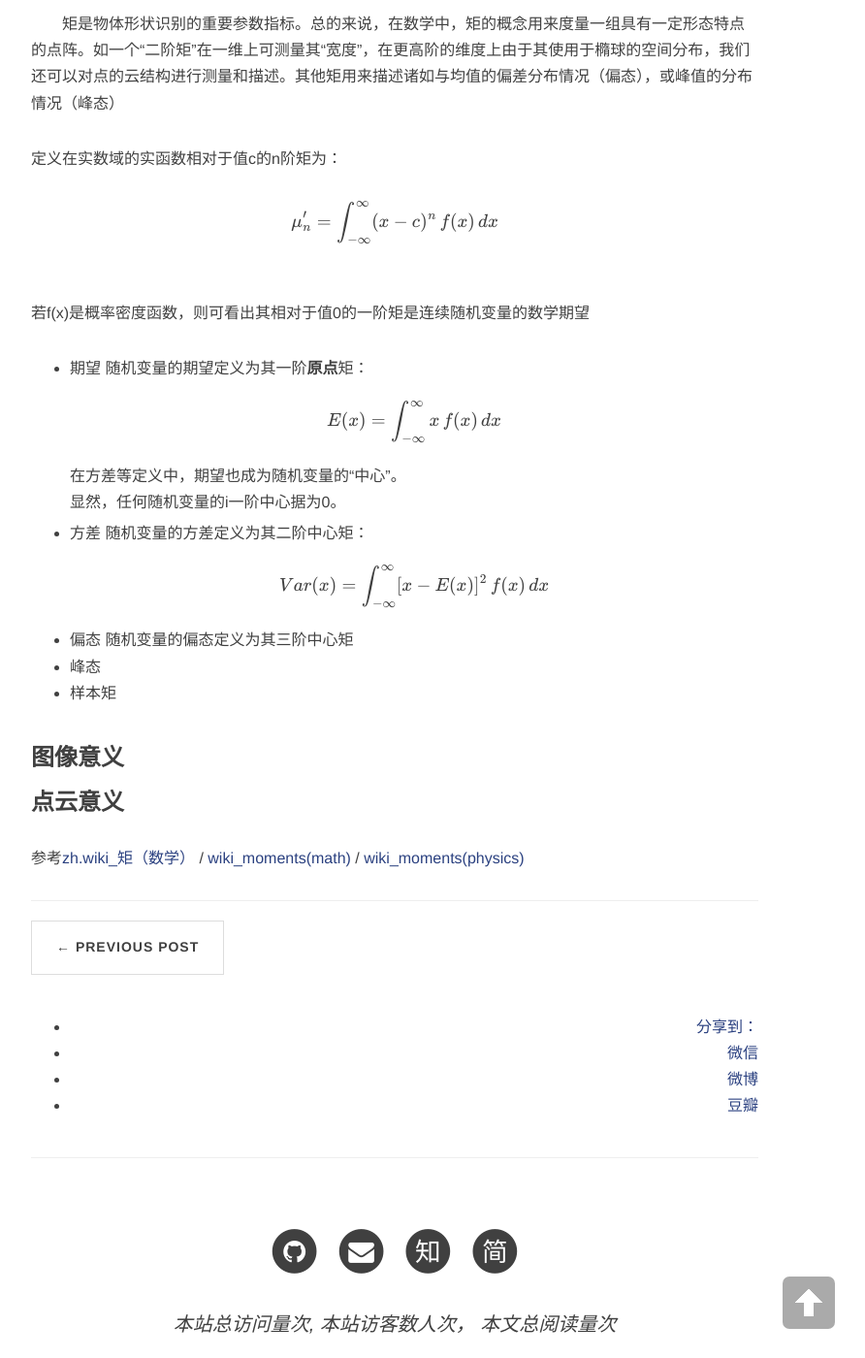
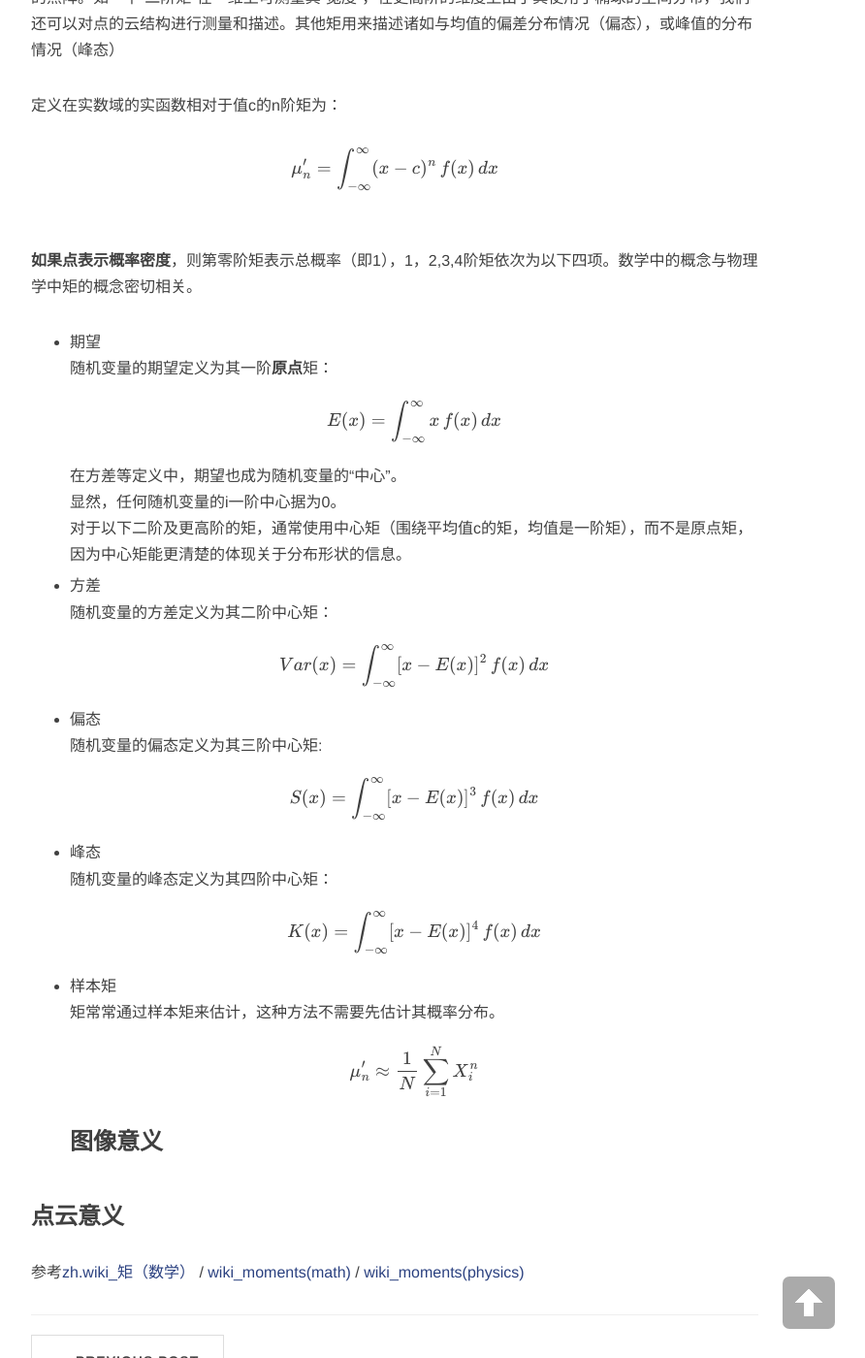
Before and after one commit to Skylar95/Skylar95, a Jekyll site: the page built from _posts/2017-03-06-Moment+Matrix.md, in a window 1280 px wide and 1400 px high, scrolled down 1626 px. Shown: the whole window at 97% size, without its empty margins (233-1125 px from the left). Built offline with Jekyll 4.4.1, drawn with Linux system fonts in a browser that asks for light colours; nearby versions of some CDN libraries; formulas are drawn with MathJax 3; comment, search, counter and statistics services are not loaded; some of the changed text lies outside the part shown.

Commit message:
moment math

```diff
--- a/_posts/2017-03-06-Moment+Matrix.md
+++ b/_posts/2017-03-06-Moment+Matrix.md
@@ -22,12 +22,11 @@
 <center>$$ \mu_n=r^n Q$$ </center>
 <br>多个点则是积分得空间密度
 <center>$ \mu_n=\int r^n \rho(r) \mathrm{d}r$$</center>
-<br>力矩是一阶矩
-<br>转动惯量
+<br>**如果点表示质量**，则第零矩是总质量，一阶矩除以总质量是质量，二阶矩是
+转动惯量
 <center>$$ I=r^2 m $$
 	$$ \sum_i r_i^2 m_i$$
 </center>
-<br>是二阶矩
 <br>还有一个多极矩的概念，设计到极坐标系和球面坐标，就不多说了[link](https://en.wikipedia.org/wiki/Moment_(physics))
 
 ### 数学意义
@@ -36,21 +35,26 @@
 定义在实数域的实函数相对于值c的n阶矩为：
 <center>$$ \mu '_n=\int_{-\infty}^{\infty}  (x-c)^n \,f(x)\,dx $$
 </center>
-<br>若f(x)是概率密度函数，则可看出其相对于值0的一阶矩是连续随机变量的数学期望
+<br>**如果点表示概率密度**，则第零阶矩表示总概率（即1），1，2,3,4阶矩依次为以下四项。数学中的概念与物理学中矩的概念密切相关。
 
 - 期望
-	随机变量的期望定义为其一阶**原点**矩：
+	<br>随机变量的期望定义为其一阶**原点**矩：
 	<center>$$E(x)=\int_{-\infty}^{\infty} x\,f(x)\,dx $$</center>
 	在方差等定义中，期望也成为随机变量的“中心”。
 	<br>显然，任何随机变量的i一阶中心据为0。
+<br>对于以下二阶及更高阶的矩，通常使用中心矩（围绕平均值c的矩，均值是一阶矩），而不是原点矩，因为中心矩能更清楚的体现关于分布形状的信息。
 - 方差
-	随机变量的方差定义为其二阶中心矩：<br>
+	<br>随机变量的方差定义为其二阶中心矩：
 	<center>$$ Var(x)=\int_{-\infty}^{\infty} [x-E(x)]^2 \,f(x)\,dx $$</center>
 - 偏态
-	随机变量的偏态定义为其三阶中心矩
+	<br>随机变量的偏态定义为其三阶中心矩:
+	<center>$$ S(x)=\int _{-\infty }^{\infty }[x-E(x)]^{3}\,f(x)\,dx$$</center>
 - 峰态
+	<br>随机变量的峰态定义为其四阶中心矩：
+	<center>$$ K(x)=\int _{-\infty }^{\infty }[x-E(x)]^{4}\,f(x)\,dx$$</center>
 - 样本矩
-
+	<br>矩常常通过样本矩来估计，这种方法不需要先估计其概率分布。
+	<center>$$\mu '_{n}\approx {\frac {1}{N}}\sum _{i=1}^{N}X_{i}^{n}$$</center>
 ### 图像意义
 
 ### 点云意义
```
